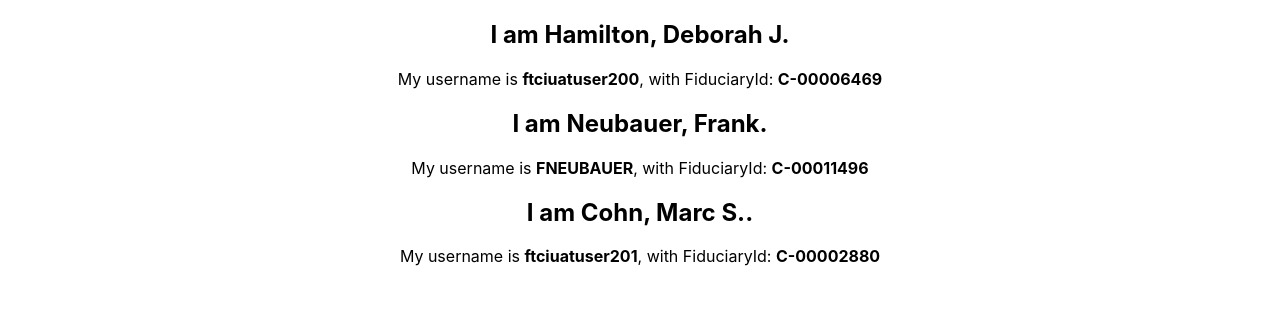
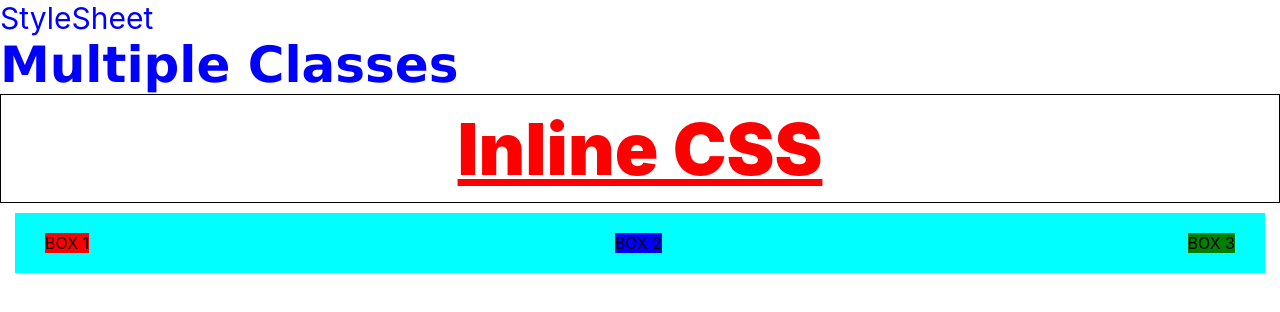
Before and after one commit to KKeyan24/reactJSLearing, a React (Create React App) app: page / in a window 1280 px wide. Shown: the top 312 px of the page. Built offline with nearby package versions, Linux system fonts and the light colour scheme.

Commit message:
RJS:- CSS Basic

```diff
--- a/src/App.js
+++ b/src/App.js
@@ -1,11 +1,10 @@
 import './App.css';
-import DataJson from './Other/DataJson';
-
+import BasicStyle from './CSS/BasicStyle';
 
 function App() {
   return (
     <div className="App">
-      <DataJson></DataJson>
+      <BasicStyle/>
     </div>
   );
 }
--- /dev/null
+++ b/src/CSS/BasicStyle.js
@@ -0,0 +1,29 @@
+import React from 'react'
+import './basicStyle.css'
+import moduleStyle from './moduleStyle.module.css'
+
+const inlineStyle = {
+    color: 'red',
+    fontSize: '72px',
+    fontWeight: '900',
+    textDecoration: 'underline',
+    padding: '10px',
+    border: '1px solid black',
+}
+
+function BasicStyle() {
+  return (
+    <div>
+      <div className='base'>StyleSheet</div>
+      <div className={`base font`}>Multiple Classes</div>
+      <div style={inlineStyle}>Inline CSS</div>
+      <div className={moduleStyle.content}>
+        <div className={moduleStyle.b1}>BOX 1</div>
+        <div className={moduleStyle.b2}>BOX 2</div>
+        <div className={moduleStyle.b3}>BOX 3</div>
+      </div>
+    </div>
+  )
+}
+
+export default BasicStyle
--- /dev/null
+++ b/src/CSS/basicStyle.css
@@ -0,0 +1,12 @@
+.base {
+    color: blue;
+    text-align: start;
+    font-size: 30px;
+
+}
+
+.font {
+    font-size: 50px;
+    font-family: 'Lucida Sans', 'Lucida Sans Regular', 'Lucida Grande', 'Lucida Sans Unicode', Geneva, Verdana, sans-serif;
+    font-weight: 600;
+}
--- /dev/null
+++ b/src/CSS/moduleStyle.module.css
@@ -0,0 +1,18 @@
+.content {
+    display: flex;
+    flex-direction: row;
+    justify-content: space-between;
+    padding: 20px 30px;
+    margin: 10px 15px;
+    background-color: aqua;
+}
+
+.b1 {
+    background-color: red
+}
+.b2 {
+    background-color: blue;
+}
+.b3 {
+    background-color: green;
+}
```
